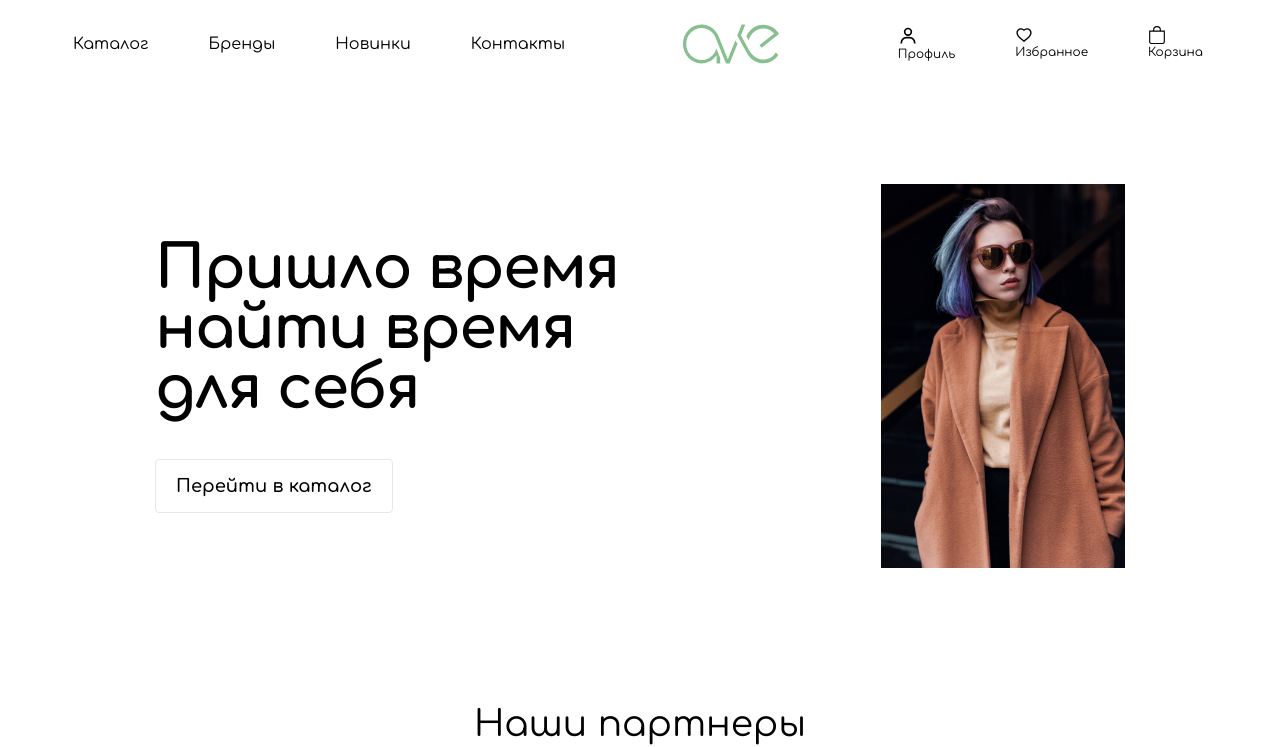
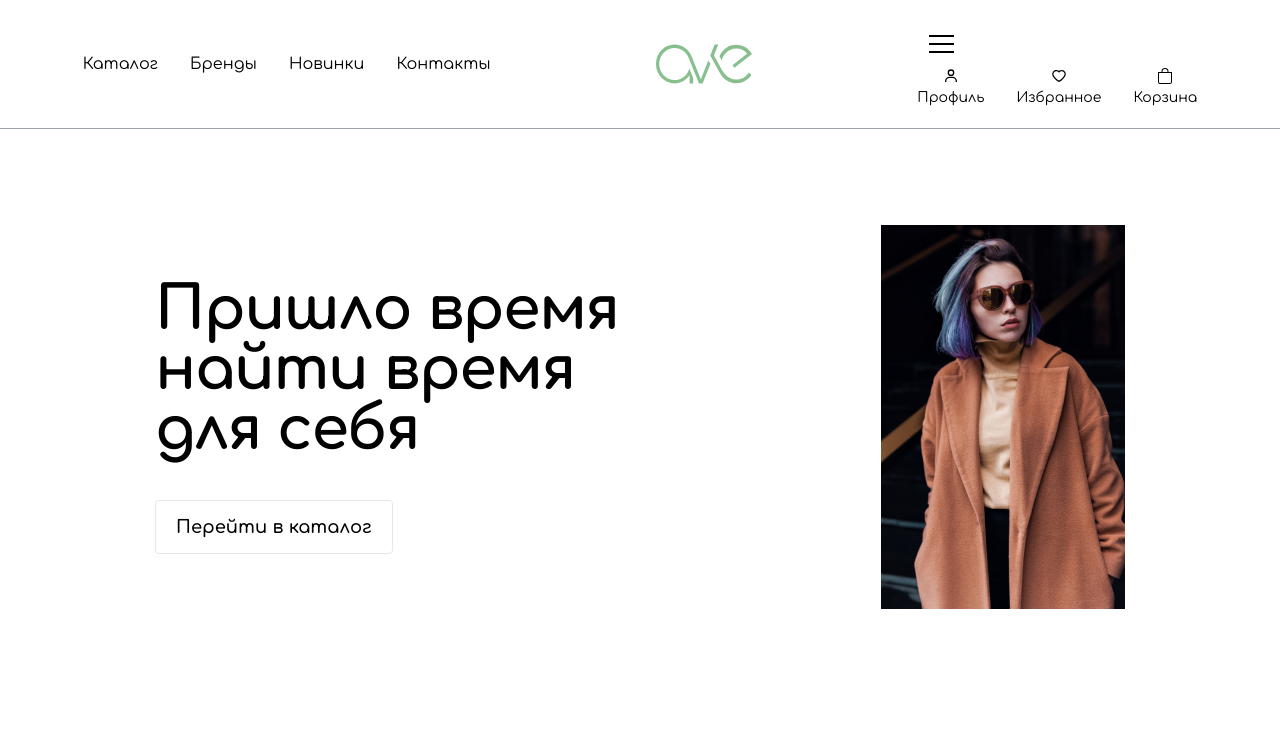
Before and after one commit to xypxzy/lamoda-commerce, a React (Vite) app: page / in a window 1280 px wide. Shown: the top 747 px of the page. Built offline with nearby package versions, Linux system fonts and the light colour scheme.

Commit message:
finished home page , fixed some bugs

```diff
--- a/src/components/Brands/index.tsx
+++ b/src/components/Brands/index.tsx
@@ -12,7 +12,7 @@ const Brands: React.FC = () => {
 
   return (
     <section className={styles.brands}>
-      <h1 className={styles.brands__title}>Наши партнеры</h1>
+      <h1 className={styles.brands__title}>Брэнды</h1>
       <div className={styles.brands__grid}>
         {brandsImages.map((imageUrl, index) => (
           <div key={index} className={styles.brands__grid_item}>
--- a/src/components/Header/Header.module.scss
+++ b/src/components/Header/Header.module.scss
@@ -1,40 +1,68 @@
-.nav__body {
-  @apply max-w-screen-xl flex flex-wrap items-center justify-around mx-auto p-4 z-10;
+.header {
+  @apply flex items-center justify-around border-b border-gray-400 py-5;
+
+  &__list {
+    @apply hidden space-x-8 lg:flex;
+  }
+
+  &__mobile_list {
+    @apply flex flex-col items-center justify-between min-h-[250px];
+  }
 }
 
-.nav__body a {
-  @apply block py-2 pl-3 pr-4 text-black transition duration-300 hover:underline;
+.icon_center {
+  @apply flex flex-col justify-center items-center;
+  & svg {
+    @apply mb-1;
+  }
 }
 
-.nav__icons {
-  @apply block text-lg;
-}
-.icon__text {
-  @apply block text-xs;
+.list_text {
+  @apply mb-8 text-xl;
 }
 
-.nav__icons:first-child {
-  @apply block text-xl;
-}
-
-.nav__list {
-  @apply hidden w-full lg:block lg:w-auto;
-}
-
-.nav__list_open {
-  @apply w-full lg:block lg:w-auto;
-}
-
-.nav__list ul {
-  @apply flex flex-col font-medium mt-4 rounded-lg bg-gray-50 lg:flex-row lg:space-x-8 lg:mt-0 lg:border-0 lg:bg-transparent;
+.hideMenuNav {
+  display: none;
 }
 
 .burger {
+  @apply absolute top-0 right-0 px-8 py-8;
+}
+
+.icon__text {
+  @apply text-sm;
+}
+
+.hideMenuNav {
   display: none;
 }
 
-@media (max-width: 1024px) {
-  .burger {
-    display: block;
-  }
+.showMenuNav {
+  display: block;
+  position: absolute;
+  width: 100%;
+  height: 100vh;
+  top: 0;
+  left: 0;
+  background: white;
+  z-index: 10;
+  display: flex;
+  flex-direction: column;
+  justify-content: space-evenly;
+  align-items: center;
 }
+
+.showMenuNav {
+  display: block;
+  position: absolute;
+  width: 100%;
+  height: 100vh;
+  top: 0;
+  left: 0;
+  background: white;
+  z-index: 10;
+  display: flex;
+  flex-direction: column;
+  justify-content: space-evenly;
+  align-items: center;
+}
--- a/src/components/Header/index.tsx
+++ b/src/components/Header/index.tsx
@@ -1,20 +1,19 @@
 import React from "react";
-import styles from "./Header.module.scss";
 import logo from "../../assets/svg/logo.svg";
 import { AiOutlineHeart } from "react-icons/ai";
 import { BsBag } from "react-icons/bs";
 import { BiUser } from "react-icons/bi";
 import { Link } from "react-router-dom";
+import styles from "./Header.module.scss";
 import { Turn as Hamburger } from "hamburger-react";
 
-const Header: React.FC = () => {
+export default function Header() {
   const [isOpen, setOpen] = React.useState(false);
 
   const onClickMenu = () => {
     setOpen(!isOpen);
   };
 
-  //Элементы navbar
   const navItems = [
     { id: 1, text: "Каталог", link: "#" },
     { id: 2, text: "Бренды", link: "#" },
@@ -29,52 +28,89 @@ const Header: React.FC = () => {
   ];
 
   return (
-    <header className={styles.header}>
+    <div className={styles.header}>
+      <ul className={`DESKTOP-MENU ${styles.header__list}`}>
+        {navItems.map((item) => (
+          <li key={item.id}>
+            <Link to={item.link} aria-current="page">
+              {item.text}
+            </Link>
+          </li>
+        ))}
+      </ul>
+      <Link to="/">
+        <img src={logo} alt="lamoda logo" />
+      </Link>
       <nav>
-        <div className={styles.nav__body}>
+        <section className="MOBILE-MENU flex lg:hidden">
+          <Hamburger
+            size={25}
+            color="black"
+            toggled={isOpen}
+            toggle={onClickMenu}
+          />
+
           <div
-            className={isOpen ? styles.nav__list_open : styles.nav__list}
-            id="navbar-solid-bg"
+            className={
+              isOpen ? `${styles.showMenuNav}` : `${styles.hideMenuNav}`
+            }
           >
-            <ul>
+            <div
+              className="absolute top-0 right-0 px-8 py-8"
+              onClick={onClickMenu}
+            >
+              <svg
+                className="h-8 w-8 text-gray-900"
+                viewBox="0 0 24 24"
+                fill="none"
+                stroke="currentColor"
+                strokeWidth="2"
+                strokeLinecap="round"
+                strokeLinejoin="round"
+              >
+                <line x1="18" y1="6" x2="6" y2="18" />
+                <line x1="6" y1="6" x2="18" y2="18" />
+              </svg>
+            </div>
+            <ul className={styles.header__mobile_list}>
               {navItems.map((item) => (
-                <li key={item.id}>
+                <li className={isOpen ? styles.list_text : ""} key={item.id}>
                   <Link to={item.link} aria-current="page">
                     {item.text}
                   </Link>
                 </li>
               ))}
-            </ul>
-          </div>
-          <Link to="#" className="flex items-center">
-            <img
-              src={logo}
-              className={` ${isOpen ? "hidden" : ""} h-8 mr-3`}
-              alt="Lamoda logo"
-            />
-          </Link>
-          <div
-            className={isOpen ? styles.nav__list_open : styles.nav__list}
-            id="navbar-solid-bg"
-          >
-            <ul>
               {navLinks.map((item) => (
-                <li className={styles.nav__icons} key={item.id}>
-                  <Link to={item.link} aria-current="page">
-                    <p className="px-2 pb-1">{item.icon}</p>
+                <li className={isOpen ? styles.list_text : ""} key={item.id}>
+                  <Link
+                    className={styles.icon_center}
+                    to={item.link}
+                    aria-current="page"
+                  >
+                    {item.icon}
                     <span className={styles.icon__text}>{item.text}</span>
                   </Link>
                 </li>
               ))}
             </ul>
           </div>
-          <span onClick={onClickMenu} className={styles.burger}>
-            <Hamburger size={25} />
-          </span>
-        </div>
+        </section>
+
+        <ul className={`DESKTOP-MENU ${styles.header__list}`}>
+          {navLinks.map((item) => (
+            <li className={styles.nav__icons} key={item.id}>
+              <Link
+                className={styles.icon_center}
+                to={item.link}
+                aria-current="page"
+              >
+                {item.icon}
+                <span className={styles.icon__text}>{item.text}</span>
+              </Link>
+            </li>
+          ))}
+        </ul>
       </nav>
-    </header>
+    </div>
   );
-};
-
-export default Header;
+}
```
Also changed, not shown: src/components/Header/index2.tsx (added).
